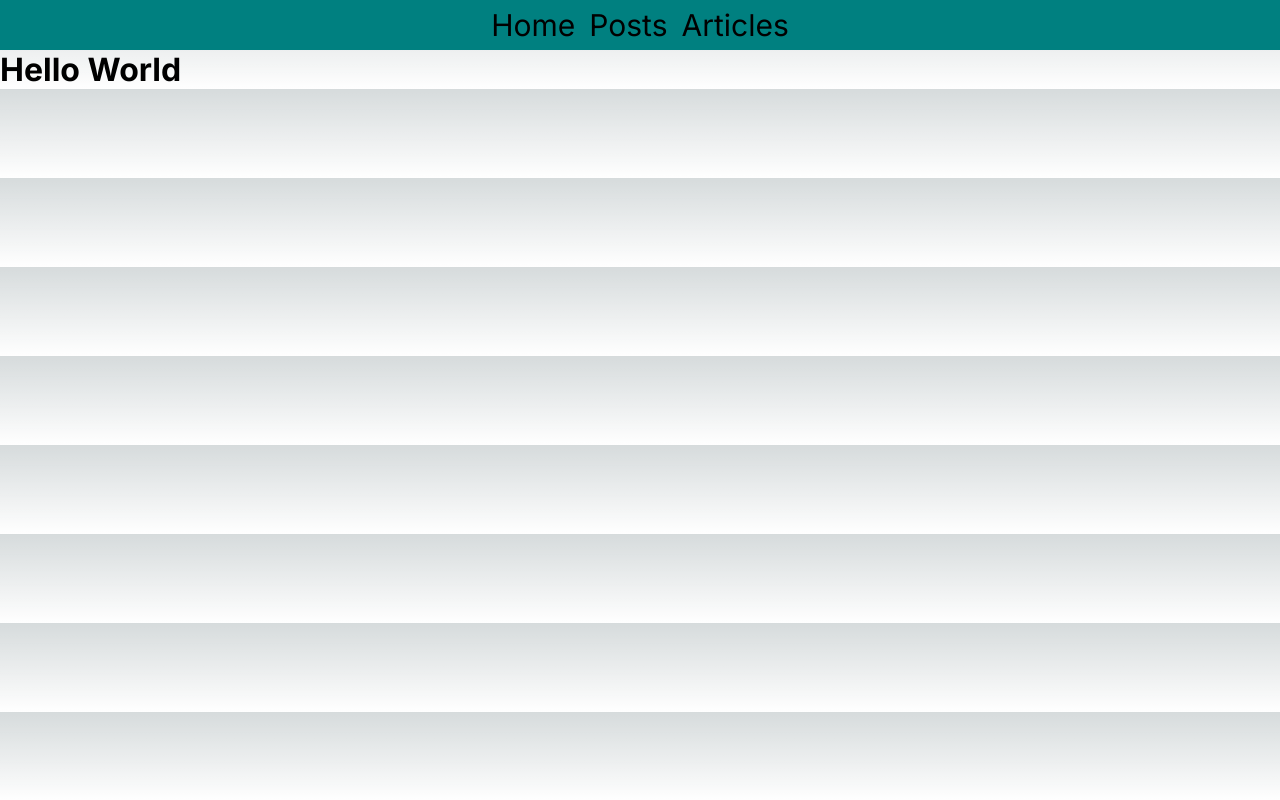
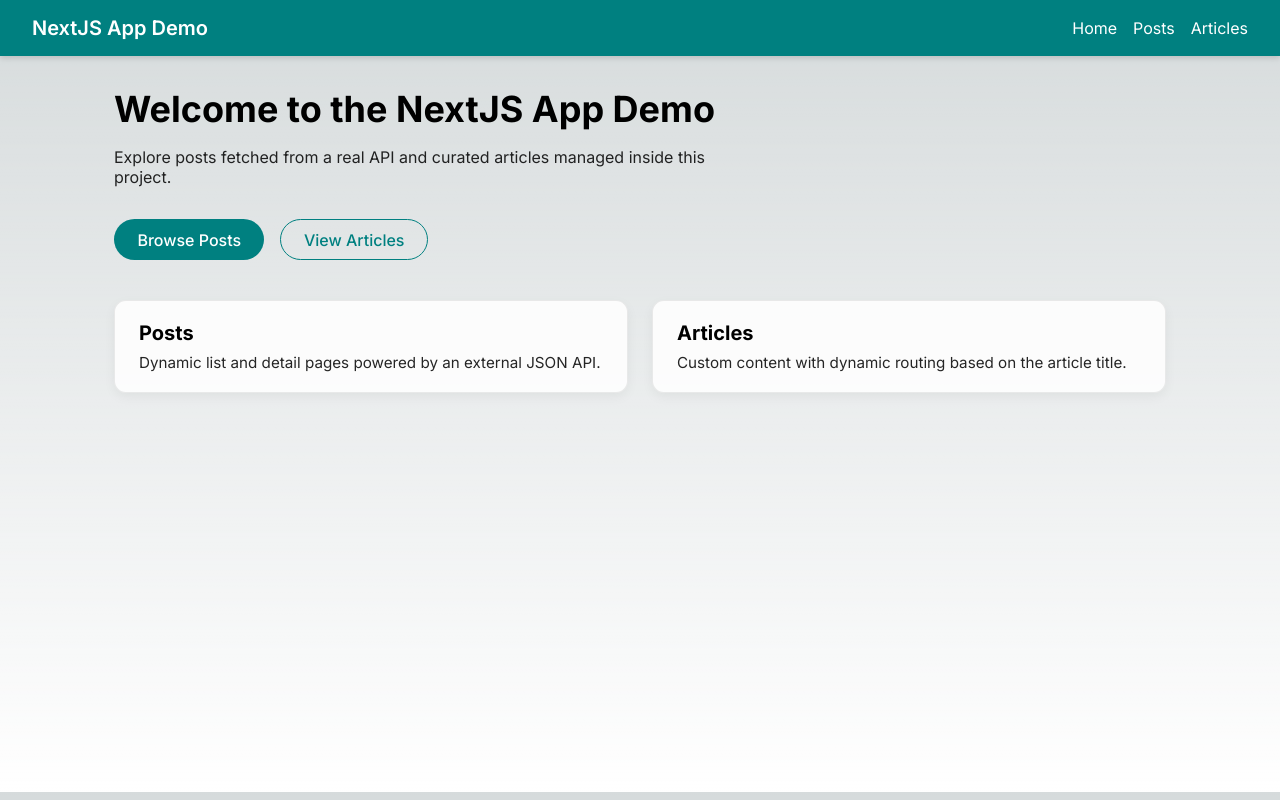
Before and after one commit to mnajem-dev/nextjs-app-demo, a Next.js app: page / in a window 1280 px wide. Built offline with nearby package versions, Linux system fonts and the light colour scheme.

Commit message:
feat: add navbar and improve home layout

```diff
--- /dev/null
+++ b/app/components/navbar.jsx
@@ -0,0 +1,23 @@
+"use client";
+
+import Link from "next/link";
+import styles from "./navbar.module.css";
+
+export default function Navbar() {
+	return (
+		<nav className={styles.navbar}>
+			<div className={styles.brand}>NextJS App Demo</div>
+			<div className={styles.links}>
+				<Link className={styles.link} href="/">
+					Home
+				</Link>
+				<Link className={styles.link} href="/posts">
+					Posts
+				</Link>
+				<Link className={styles.link} href="/articles">
+					Articles
+				</Link>
+			</div>
+		</nav>
+	);
+}
--- /dev/null
+++ b/app/components/navbar.module.css
@@ -0,0 +1,30 @@
+.navbar {
+	width: 100%;
+	display: flex;
+	justify-content: space-between;
+	align-items: center;
+	padding: 1rem 2rem;
+	background: teal;
+	color: white;
+	box-shadow: 0 2px 6px rgba(0, 0, 0, 0.15);
+}
+
+.brand {
+	font-size: 1.25rem;
+	font-weight: 600;
+}
+
+.links {
+	display: flex;
+	gap: 1rem;
+}
+
+.link {
+	font-size: 1rem;
+	text-decoration: none;
+	color: inherit;
+}
+
+.link:hover {
+	text-decoration: underline;
+}
--- a/app/layout.js
+++ b/app/layout.js
@@ -1,39 +1,22 @@
-import Link from "next/link";
+import { Inter } from "next/font/google";
+import Navbar from "./components/navbar";
 import "./globals.css";
-import { Inter } from "next/font/google";
 
 const inter = Inter({ subsets: ["latin"] });
 
 export const metadata = {
-	title: "Create Next App",
-	description: "Generated by create next app",
+  title: "NextJS App Demo",
+  description: "Demo app with posts and articles built in Next.js.",
 };
 
 export default function RootLayout({ children }) {
   return (
     <html lang="en">
       <body className={inter.className}>
-				<nav
-					style={{
-						width: "100%",
-						background: "teal",
-						fontSize: "30px",
-						display: "flex",
-						justifyContent: "center",
-						alignItems: "center",
-					}}
-				>
-					<Link style={{ margin: "7px" }} href="/">
-						Home
-					</Link>
-					<Link style={{ margin: "7px" }} href="/posts">
-						Posts
-					</Link>
-					<Link style={{ margin: "7px" }} href="/articles">
-						Articles
-					</Link>
-				</nav>
-				{children}
+        <header>
+          <Navbar />
+        </header>
+        <main>{children}</main>
       </body>
     </html>
   );
--- a/app/page.js
+++ b/app/page.js
@@ -1,10 +1,34 @@
-import Image from "next/image";
+import Link from "next/link";
 import styles from "./page.module.css";
 
 export default function Home() {
-	return (
-		<div className="main-div">
-			<h1>Hello World</h1>
-		</div>
-	);
+  return (
+    <div className={styles.main}>
+      <section className={styles.hero}>
+        <h1>Welcome to the NextJS App Demo</h1>
+        <p>
+          Explore posts fetched from a real API and curated articles managed
+          inside this project.
+        </p>
+        <div className={styles.actions}>
+          <Link className={styles.primaryButton} href="/posts">
+            Browse Posts
+          </Link>
+          <Link className={styles.secondaryButton} href="/articles">
+            View Articles
+          </Link>
+        </div>
+      </section>
+      <section className={styles.gridSection}>
+        <div className={styles.card}>
+          <h2>Posts</h2>
+          <p>Dynamic list and detail pages powered by an external JSON API.</p>
+        </div>
+        <div className={styles.card}>
+          <h2>Articles</h2>
+          <p>Custom content with dynamic routing based on the article title.</p>
+        </div>
+      </section>
+    </div>
+  );
 }
--- a/app/page.module.css
+++ b/app/page.module.css
@@ -1,206 +1,94 @@
 .main {
+	min-height: calc(100vh - 64px);
+	max-width: var(--max-width);
+	margin: 0 auto;
+	padding: 2rem 1.5rem 4rem;
+}
+
+.hero {
 	display: flex;
 	flex-direction: column;
-  justify-content: space-between;
-  align-items: center;
-  padding: 6rem;
-  min-height: 100vh;
+	gap: 1rem;
+	margin-bottom: 2.5rem;
 }
 
-.description {
-  display: inherit;
-  justify-content: inherit;
-  align-items: inherit;
-  font-size: 0.85rem;
-  max-width: var(--max-width);
-  width: 100%;
-  z-index: 2;
-  font-family: var(--font-mono);
+.hero h1 {
+	font-size: 2.25rem;
+	line-height: 1.2;
 }
 
-.description a {
-  display: flex;
-  justify-content: center;
-  align-items: center;
-  gap: 0.5rem;
+.hero p {
+	max-width: 40rem;
+	font-size: 1rem;
+	opacity: 0.85;
 }
 
-.description p {
-  position: relative;
-  margin: 0;
-  padding: 1rem;
-  background-color: rgba(var(--callout-rgb), 0.5);
-  border: 1px solid rgba(var(--callout-border-rgb), 0.3);
-  border-radius: var(--border-radius);
+.actions {
+	display: flex;
+	flex-wrap: wrap;
+	gap: 1rem;
+	margin-top: 1rem;
 }
 
-.code {
-  font-weight: 700;
-  font-family: var(--font-mono);
+.primaryButton,
+.secondaryButton {
+	display: inline-flex;
+	align-items: center;
+	justify-content: center;
+	padding: 0.6rem 1.4rem;
+	border-radius: 999px;
+	font-weight: 500;
+	border: 1px solid transparent;
+	cursor: pointer;
 }
 
-.grid {
+.primaryButton {
+	background: teal;
+	color: white;
+}
+
+.secondaryButton {
+	background: transparent;
+	color: teal;
+	border-color: teal;
+}
+
+.gridSection {
 	display: grid;
-  grid-template-columns: repeat(4, minmax(25%, auto));
-  width: var(--max-width);
-  max-width: 100%;
+	grid-template-columns: repeat(auto-fit, minmax(220px, 1fr));
+	gap: 1.5rem;
 }
 
 .card {
-  padding: 1rem 1.2rem;
+	padding: 1.25rem 1.5rem;
 	border-radius: var(--border-radius);
-  background: rgba(var(--card-rgb), 0);
-  border: 1px solid rgba(var(--card-border-rgb), 0);
-  transition: background 200ms, border 200ms;
-}
-
-.card span {
-  display: inline-block;
-  transition: transform 200ms;
+	background: rgba(255, 255, 255, 0.85);
+	border: 1px solid rgba(0, 0, 0, 0.08);
+	box-shadow: 0 4px 12px rgba(0, 0, 0, 0.05);
 }
 
 .card h2 {
-  font-weight: 600;
-  margin-bottom: 0.7rem;
+	margin-bottom: 0.5rem;
+	font-size: 1.25rem;
 }
 
 .card p {
 	margin: 0;
-  opacity: 0.6;
-  font-size: 0.9rem;
-  line-height: 1.5;
-  max-width: 30ch;
+	font-size: 0.95rem;
+	opacity: 0.85;
 }
 
-.center {
-  display: flex;
-  justify-content: center;
-  align-items: center;
-  position: relative;
-  padding: 4rem 0;
+@media (max-width: 700px) {
+	.main {
+		padding-inline: 1rem;
 	}
 
-.center::before {
-  background: var(--secondary-glow);
-  border-radius: 50%;
-  width: 480px;
-  height: 360px;
-  margin-left: -400px;
-}
-
-.center::after {
-  background: var(--primary-glow);
-  width: 240px;
-  height: 180px;
-  z-index: -1;
-}
-
-.center::before,
-.center::after {
-  content: '';
-  left: 50%;
-  position: absolute;
-  filter: blur(45px);
-  transform: translateZ(0);
-}
-
-.logo {
-  position: relative;
-}
-/* Enable hover only on non-touch devices */
-@media (hover: hover) and (pointer: fine) {
-  .card:hover {
-    background: rgba(var(--card-rgb), 0.1);
-    border: 1px solid rgba(var(--card-border-rgb), 0.15);
-  }
-
-  .card:hover span {
-    transform: translateX(4px);
+	.hero h1 {
+		font-size: 1.8rem;
 	}
 }
 
-@media (prefers-reduced-motion) {
-  .card:hover span {
-    transform: none;
-  }
-}
 
-/* Mobile */
-@media (max-width: 700px) {
-  .content {
-    padding: 4rem;
-  }
-
-  .grid {
-    grid-template-columns: 1fr;
-    margin-bottom: 120px;
-    max-width: 320px;
-    text-align: center;
-  }
-
-  .card {
-    padding: 1rem 2.5rem;
-  }
-
-  .card h2 {
-    margin-bottom: 0.5rem;
-  }
-
-  .center {
-    padding: 8rem 0 6rem;
-  }
-
-  .center::before {
-    transform: none;
-    height: 300px;
-  }
-
-  .description {
-    font-size: 0.8rem;
-  }
-
-  .description a {
-    padding: 1rem;
-  }
-
-  .description p,
-  .description div {
-    display: flex;
-    justify-content: center;
-    position: fixed;
-    width: 100%;
-  }
-
-  .description p {
-    align-items: center;
-    inset: 0 0 auto;
-    padding: 2rem 1rem 1.4rem;
-    border-radius: 0;
-    border: none;
-    border-bottom: 1px solid rgba(var(--callout-border-rgb), 0.25);
-    background: linear-gradient(
-      to bottom,
-      rgba(var(--background-start-rgb), 1),
-      rgba(var(--callout-rgb), 0.5)
-    );
-    background-clip: padding-box;
-    backdrop-filter: blur(24px);
-  }
-
-  .description div {
-    align-items: flex-end;
-    pointer-events: none;
-    inset: auto 0 0;
-    padding: 2rem;
-    height: 200px;
-    background: linear-gradient(
-      to bottom,
-      transparent 0%,
-      rgb(var(--background-end-rgb)) 40%
-    );
-    z-index: 1;
-  }
-}
 
 /* Tablet and Smaller Desktop */
 @media (min-width: 701px) and (max-width: 1120px) {
```
Lines whose indentation alone changed are shown as unchanged.
